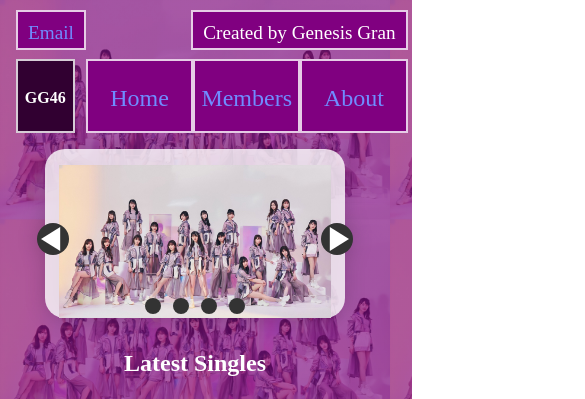
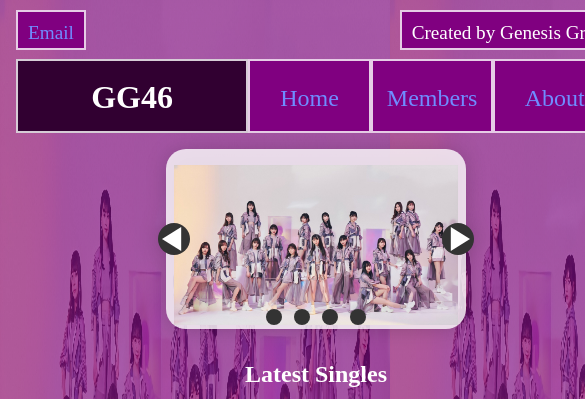
Before and after one commit to GenesisGran/genesisGran.github.io, a plain HTML site: page index.html in a window 390 px wide. Shown: the top 399 px of the page, 585 px wide, since content can reach past the window. Drawn offline with Linux system fonts and the light colour scheme.

Commit message:
benerin responsive

```diff
--- a/css/main.css
+++ b/css/main.css
@@ -3,7 +3,9 @@
 }
 
 body {
+  position: absolute;
   margin: 0 1em;
+  background-attachment: fixed !important;
   background: linear-gradient(rgba(128, 0, 128, 0.6), rgba(128, 0, 128, 0.6)),
     url(../images/route246_Cover.jpg);
   background-size: 100%;
@@ -121,7 +123,12 @@ header li::before {
 
 @media only screen and (max-width: 600px) {
   header h1 {
-    font-size: 1em;
-    padding: 28px 0;
+    width: 100%;
+  }
+
+  header nav {
+    width: 100%;
   }
 }
+
+@media only screen and (max-width: );
```
